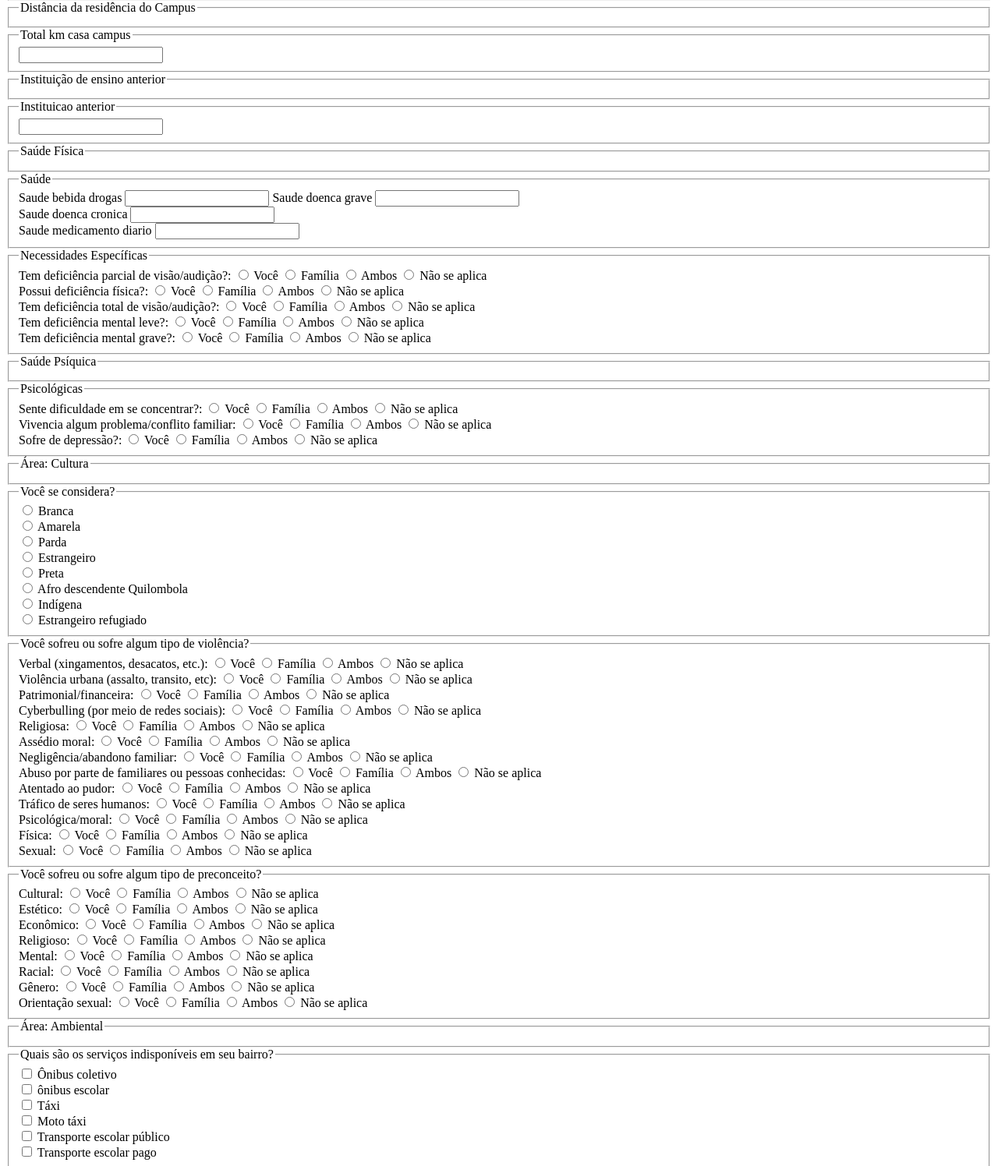
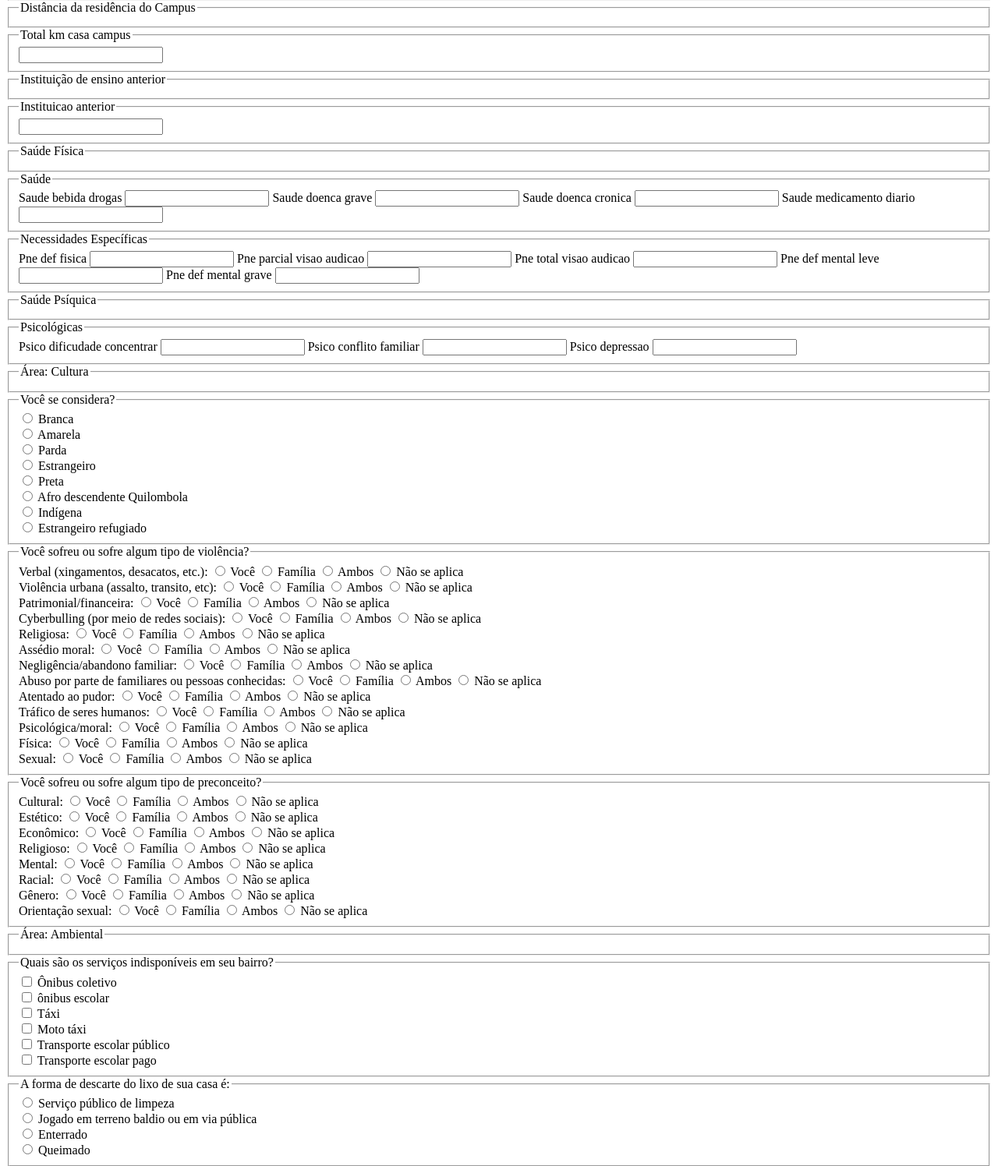
Before and after one commit to smkbarbosa/pescar, a Django app: template sare/questionarios/templates/questionarios/form_socioeconomico.html in a window 1280 px wide. Shown: the part 2142-3638 px from the top of the page at 78% size. Run offline with Django 3.2, Linux system fonts and the light colour scheme; the template is opened without the code that fills it, so the values that code supplies are empty, except form fields; tables that the repository leaves empty hold one stand-in row (values such as "Sample post"); form fields are guessed from the names that the template uses; parts of the project's set-up code (start-up, migrations or seed data) failed here and were passed over.

Commit message:
Formatando questões relacionadas a psicologia e pne's
#9

```diff
--- a/sare/questionarios/templates/questionarios/form_socioeconomico.html
+++ b/sare/questionarios/templates/questionarios/form_socioeconomico.html
@@ -497,14 +497,14 @@
             <div>
                <span>{{ form.saude_bebida_drogas.label }}
                         {{ form.saude_bebida_drogas }}
-                   </span>
+               </span>
                 <span> {{ form.saude_doenca_grave.label }}
                 {{ form.saude_doenca_grave }}</span>
-            </div>
-             <span> {{ form.saude_doenca_cronica.label }}
+
+                <span> {{ form.saude_doenca_cronica.label }}
                 {{ form.saude_doenca_cronica }}</span>
-            </div>
-         <span> {{ form.saude_medicamento_diario.label }}
+
+                <span> {{ form.saude_medicamento_diario.label }}
                 {{ form.saude_medicamento_diario }}</span>
             </div>
 
@@ -517,101 +517,25 @@
         <legend for="1814637486">Necessidades Específicas</legend>
         <div class="form-group">
             <div>
-                <span>Tem deficiência parcial de visão/audição?: </span>
-                <label class="radio-inline">
-                    <input type="radio" name="entry.201815791" value="Você" required>
-                    Você
-                </label>
-                <label class="radio-inline">
-                    <input type="radio" name="entry.201815791" value="Família" required>
-                    Família
-                </label>
-                <label class="radio-inline">
-                    <input type="radio" name="entry.201815791" value="Ambos" required>
-                    Ambos
-                </label>
-                <label class="radio-inline">
-                    <input type="radio" name="entry.201815791" value="Não se aplica" required>
-                    Não se aplica
-                </label>
+                <span> {{ form.pne_def_fisica.label }}
+                {{ form.pne_def_fisica }}</span>
+
+                <span> {{ form.pne_parcial_visao_audicao.label }}
+                {{ form.pne_parcial_visao_audicao }}</span>
+
+                <span> {{ form.pne_total_visao_audicao.label }}
+                {{ form.pne_total_visao_audicao }}</span>
+
+                <span> {{ form.pne_def_mental_leve.label }}
+                {{ form.pne_def_mental_leve }}</span>
+
+                <span> {{ form.pne_def_mental_grave.label }}
+                {{ form.pne_def_mental_grave }}</span>
+
             </div>
-            <div>
-                <span>Possui deficiência física?: </span>
-                <label class="radio-inline">
-                    <input type="radio" name="entry.1328720167" value="Você" required>
-                    Você
-                </label>
-                <label class="radio-inline">
-                    <input type="radio" name="entry.1328720167" value="Família" required>
-                    Família
-                </label>
-                <label class="radio-inline">
-                    <input type="radio" name="entry.1328720167" value="Ambos" required>
-                    Ambos
-                </label>
-                <label class="radio-inline">
-                    <input type="radio" name="entry.1328720167" value="Não se aplica" required>
-                    Não se aplica
-                </label>
-            </div>
-            <div>
-                <span>Tem deficiência total  de visão/audição?: </span>
-                <label class="radio-inline">
-                    <input type="radio" name="entry.727546169" value="Você" required>
-                    Você
-                </label>
-                <label class="radio-inline">
-                    <input type="radio" name="entry.727546169" value="Família" required>
-                    Família
-                </label>
-                <label class="radio-inline">
-                    <input type="radio" name="entry.727546169" value="Ambos" required>
-                    Ambos
-                </label>
-                <label class="radio-inline">
-                    <input type="radio" name="entry.727546169" value="Não se aplica" required>
-                    Não se aplica
-                </label>
-            </div>
-            <div>
-                <span>Tem deficiência mental leve?: </span>
-                <label class="radio-inline">
-                    <input type="radio" name="entry.1760128911" value="Você" required>
-                    Você
-                </label>
-                <label class="radio-inline">
-                    <input type="radio" name="entry.1760128911" value="Família" required>
-                    Família
-                </label>
-                <label class="radio-inline">
-                    <input type="radio" name="entry.1760128911" value="Ambos" required>
-                    Ambos
-                </label>
-                <label class="radio-inline">
-                    <input type="radio" name="entry.1760128911" value="Não se aplica" required>
-                    Não se aplica
-                </label>
-            </div>
-            <div>
-                <span>Tem deficiência mental grave?: </span>
-                <label class="radio-inline">
-                    <input type="radio" name="entry.1396973545" value="Você" required>
-                    Você
-                </label>
-                <label class="radio-inline">
-                    <input type="radio" name="entry.1396973545" value="Família" required>
-                    Família
-                </label>
-                <label class="radio-inline">
-                    <input type="radio" name="entry.1396973545" value="Ambos" required>
-                    Ambos
-                </label>
-                <label class="radio-inline">
-                    <input type="radio" name="entry.1396973545" value="Não se aplica" required>
-                    Não se aplica
-                </label>
-            </div>
+
         </div>
+
     </fieldset>
 
 
@@ -628,61 +552,14 @@
         <legend for="1060121022">Psicológicas</legend>
         <div class="form-group">
             <div>
-                <span>Sente dificuldade em se concentrar?: </span>
-                <label class="radio-inline">
-                    <input type="radio" name="entry.848026225" value="Você" required>
-                    Você
-                </label>
-                <label class="radio-inline">
-                    <input type="radio" name="entry.848026225" value="Família" required>
-                    Família
-                </label>
-                <label class="radio-inline">
-                    <input type="radio" name="entry.848026225" value="Ambos" required>
-                    Ambos
-                </label>
-                <label class="radio-inline">
-                    <input type="radio" name="entry.848026225" value="Não se aplica" required>
-                    Não se aplica
-                </label>
-            </div>
-            <div>
-                <span>Vivencia algum problema/conflito familiar: </span>
-                <label class="radio-inline">
-                    <input type="radio" name="entry.1713463604" value="Você" required>
-                    Você
-                </label>
-                <label class="radio-inline">
-                    <input type="radio" name="entry.1713463604" value="Família" required>
-                    Família
-                </label>
-                <label class="radio-inline">
-                    <input type="radio" name="entry.1713463604" value="Ambos" required>
-                    Ambos
-                </label>
-                <label class="radio-inline">
-                    <input type="radio" name="entry.1713463604" value="Não se aplica" required>
-                    Não se aplica
-                </label>
-            </div>
-            <div>
-                <span>Sofre de depressão?: </span>
-                <label class="radio-inline">
-                    <input type="radio" name="entry.753156964" value="Você" required>
-                    Você
-                </label>
-                <label class="radio-inline">
-                    <input type="radio" name="entry.753156964" value="Família" required>
-                    Família
-                </label>
-                <label class="radio-inline">
-                    <input type="radio" name="entry.753156964" value="Ambos" required>
-                    Ambos
-                </label>
-                <label class="radio-inline">
-                    <input type="radio" name="entry.753156964" value="Não se aplica" required>
-                    Não se aplica
-                </label>
+                <span> {{ form.psico_dificudade_concentrar.label }}
+                {{ form.psico_dificudade_concentrar }}</span>
+
+                <span> {{ form.psico_conflito_familiar.label }}
+                {{ form.psico_conflito_familiar }}</span>
+
+                <span> {{ form.psico_depressao.label }}
+                {{ form.psico_depressao }}</span>
             </div>
         </div>
     </fieldset>
--- a/sare/questionarios/tests.py
+++ b/sare/questionarios/tests.py
@@ -20,7 +20,7 @@ class QuestionarioTest(TestCase):
         self.assertContains(self.resp, '<fieldset', 53 )
         self.assertContains(self.resp, '<legend', 52)
         self.assertContains(self.resp, '<p', 6)
-        self.assertContains(self.resp, '<div', 145)
+        self.assertContains(self.resp, '<div', 139)
         self.assertContains(self.resp, '<input', 256)
         self.assertContains(self.resp, '<label', 225)
         self.assertContains(self.resp, 'type="text"', 26)
@@ -50,5 +50,7 @@ class QuestionarioTest(TestCase):
                                   'despesas_domesticas_agua', 'despesas_domesticas_alimentacao',
                                   'condicao_responsavel_casa', 'meio_acesso_campus', 'condicao_moradia', 'local_moradia',
                                   'total_pessoas_casa', 'total_comodos_casa', 'total_km_casa_campus', 'instituicao_anterior',
-                                  'saude_bebida_drogas','saude_doenca_grave','saude_doenca_cronica','saude_medicamento_diario'
+                                  'saude_bebida_drogas','saude_doenca_grave','saude_doenca_cronica','saude_medicamento_diario',
+                                  'pne_parcial_visao_audicao', 'pne_def_fisica', 'pne_total_visao_audicao', 'pne_def_mental_leve',
+                                  'pne_def_mental_grave', 'psico_dificudade_concentrar', 'psico_conflito_familiar','psico_depressao'
                                   ], list(form.fields))
```
Also changed, not shown: sare/questionarios/forms.py (+36 -3 lines).
